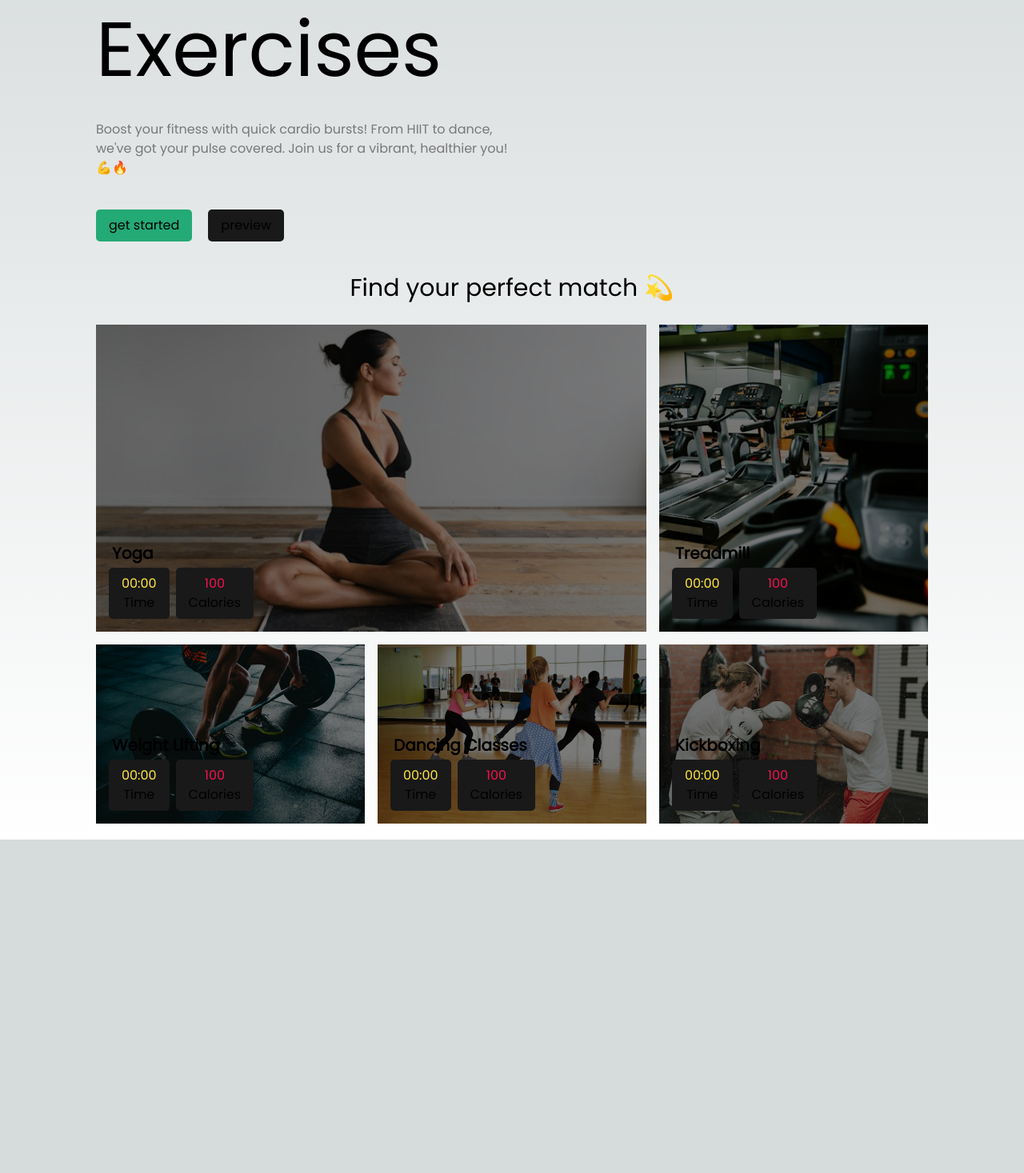
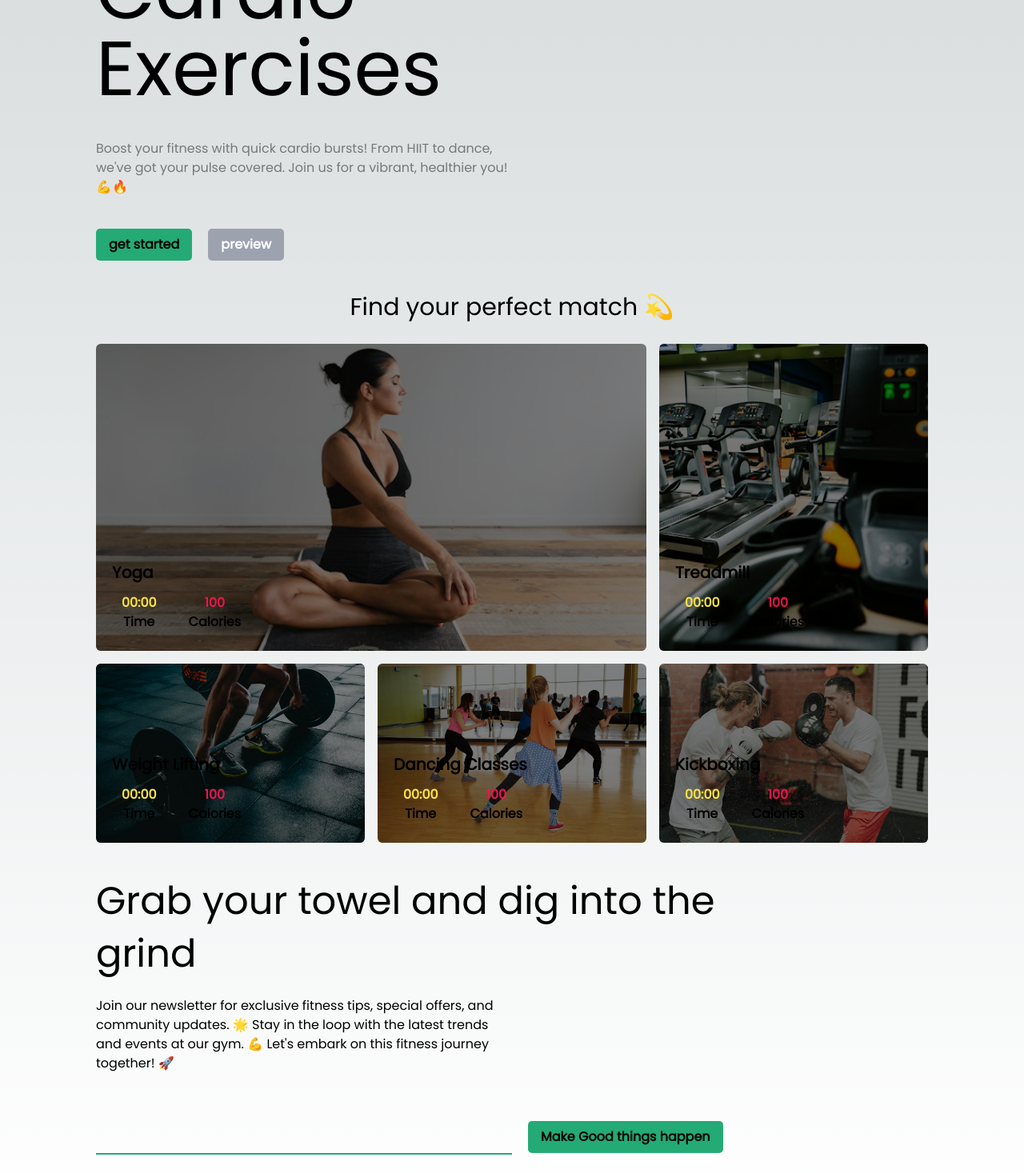
Before and after one commit to Sierra9999/activos-gym, a Next.js app: page / in a window 1280 px wide. Shown: the part 166-1633 px from the top of the page at 80% size. Before the commit the page ends 1216 px from the top, so only its background shows below. Built offline with nearby package versions, Linux system fonts and the light colour scheme.

Commit message:
feature: newsletter UI

```diff
--- a/app/Components/BentoMenu.jsx
+++ b/app/Components/BentoMenu.jsx
@@ -46,7 +46,7 @@ const BentoMenu = () => {
     workoutTime
   }) => {
     return (
-      <article className={` ${classname}`}>
+      <article className={` rounded-md overflow-hidden ${classname}`}>
 
         <figure className='h-full'>
           <Image className='object-cover w-full h-full' width={300} height={300} src={imgSrc} alt={alt} />
@@ -58,14 +58,14 @@ const BentoMenu = () => {
             <a href="" className='btn mr-2'><span className='text-red'>{caloriesBurnt}</span> <br /> Calories</a>
           </div>
         </div>
-        <div class="relative bg-black opacity-50  h-full bottom-full hover:opacity-25 cursor-pointer "></div>
+        <div className="relative bg-black opacity-50  h-full bottom-full hover:opacity-25 cursor-pointer "></div>
       </article>)
   }
 
   return (
     <section>
       <h1 className=' mt-10 text-center text-bold text-3xl'>Find your perfect match 💫</h1>
-      <section class="grid md:grid-cols-3 grid-cols-2 gap-4 mt-7">
+      <section className="grid md:grid-cols-3 grid-cols-2 gap-4 mt-7">
         {workouts.map(({ caloriesBurnt, workoutName, workoutTime, imgSrc }, index) => (WorkoutCard({
           imgSrc,
           workoutName,
--- a/app/Components/Hero.jsx
+++ b/app/Components/Hero.jsx
@@ -6,8 +6,8 @@ const Hero = () => {
             <h1 className='hero-title my-10'>Cardio <br /> Exercises</h1>
             <h4 className='text-dim my-10 w-3/4 sm:w-1/2'>
                 Boost your fitness with quick cardio bursts! From HIIT to dance, we've got your pulse covered. Join us for a vibrant, healthier you! 💪🔥</h4>
-            <a href="" className='btn green-background mr-5'> get started</a>
-            <a href="" className='btn mr-5'>preview</a>
+            <a href="" className='btn bg-green-700 green-background mr-5'> get started</a>
+            <a href="" className='btn bg-gray-400 text-white mr-5'>preview</a>
 
         </section>
     )
--- /dev/null
+++ b/app/Components/NewsLetterForm.tsx
@@ -0,0 +1,19 @@
+import React from 'react'
+
+const NewsLetterForm = () => {
+  return (
+    <div className='my-10'>
+      <h1 className='text-5xl my-5 md:w-3/4 leading-snug'>Grab your towel and dig into the grind</h1>
+      <p className='mt-5 md:w-1/2'>Join our newsletter for exclusive fitness tips, special offers, and community updates. 🌟 Stay in the loop with the latest trends and events at our gym. 💪 Let's embark on this fitness journey together! 🚀</p>
+
+      <form className='my-10 flex flex-col sm:flex-row content-center items-center'>
+        <label className='w-full md:w-1/2 h-2' htmlFor="email">
+          <input  className='w-full bg-transparent border-b-2 border-green-700 focus:outline-none caret-green' type="email" id='email' />
+        </label>
+        <button className='btn bg-green-700 mx-auto sm:mx-5 my-5 bg-green-700'>Make Good things happen</button>
+      </form>
+    </div>
+  )
+}
+
+export default NewsLetterForm
--- /dev/null
+++ b/app/api/emails/route.ts
@@ -0,0 +1,13 @@
+import { NextResponse } from "next/server";
+
+const emails = {
+    '1' : "some.email@outlook.com"
+}
+
+export async function GET() {
+    return NextResponse.json(emails)
+}
+
+export async function POST(body) {
+
+}
--- a/app/page.jsx
+++ b/app/page.jsx
@@ -1,11 +1,30 @@
 import Image from "next/image";
 import Hero from "./Components/Hero";
 import BentoMenu from "./Components/BentoMenu";
-export default function Home() {
+import NewsLetterForm from './Components/NewsLetterForm'
+import os from 'os'
+
+async function getAllCharacters() {
+  const data = await fetch(`http://localhost:3000/api/emails`)
+
+  if (!data.ok) {
+    throw new Error('Failed to fetch data')
+  }
+
+  return data.json()
+}
+
+export default async function Home() {
+
+  let emails = await getAllCharacters()
+  console.log(emails)
   return (
-<main>
-  <Hero></Hero>
-  <BentoMenu></BentoMenu>
-</main>
+
+    <main>
+      <h1>{emails? emails[1] : 'waiting'}</h1>
+      <Hero></Hero>
+      <BentoMenu></BentoMenu>
+      <NewsLetterForm></NewsLetterForm>
+    </main>
   );
 }
--- a/app/styles.css
+++ b/app/styles.css
@@ -8,14 +8,20 @@
 
 .btn{
     padding: 0.5rem 1rem;
-    background-color: var(--grey);
     border-radius: 5px;
     display: inline-block;
     text-align: center;
+    font-weight: 600;
 }
 
-.green-background{
-    background-color: var(--green) ;
+@media (prefers-color-scheme: dark) {
+    .btn{
+        color: var(--grey);
+    }
+  }
+
+.caret-green{
+    caret-color: var(--green);
 }
 
 .hero-title {
--- a/tailwind.config.js
+++ b/tailwind.config.js
@@ -7,11 +7,19 @@ module.exports = {
   ],
   theme: {
     extend: {
+      screens:{
+        'sm' : '536px'
+      },
       backgroundImage: {
         "gradient-radial": "radial-gradient(var(--tw-gradient-stops))",
         "gradient-conic":
           "conic-gradient(from 180deg at 50% 50%, var(--tw-gradient-stops))",
       },
+      colors:{
+        green :{
+          "700" : "#24AA75"
+        }
+      }
     },
   },
   plugins: [],
```
Also changed, not shown: package.json (+7 -5 lines), tsconfig.json (added, +35 -0 lines), 1 other file (tests, documents, lock files or other folders).
